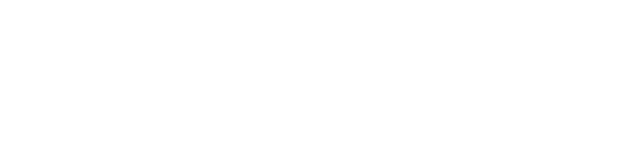
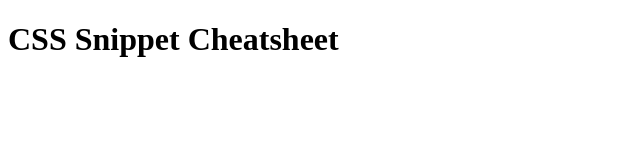
Before and after one commit to LanguageBytes/Project-Nick-Yasmin-Sarah-, a plain HTML site: page index.html in a window 1280 px wide. Shown: the whole page, without its empty margins (0-640 px from the left). Drawn offline with Linux system fonts and the light colour scheme.

Commit message:
added header

```diff
--- a/index.html
+++ b/index.html
@@ -6,5 +6,9 @@
     <meta name="viewport" content="width=device-width, initial-scale=1.0" />
     <title>CSS Wireframe CheatSheet</title>
   </head>
-  <body></body>
+  <body>
+      <header>
+          <h1>CSS Snippet Cheatsheet</h1>
+      </header>
+  </body>
 </html>
```
